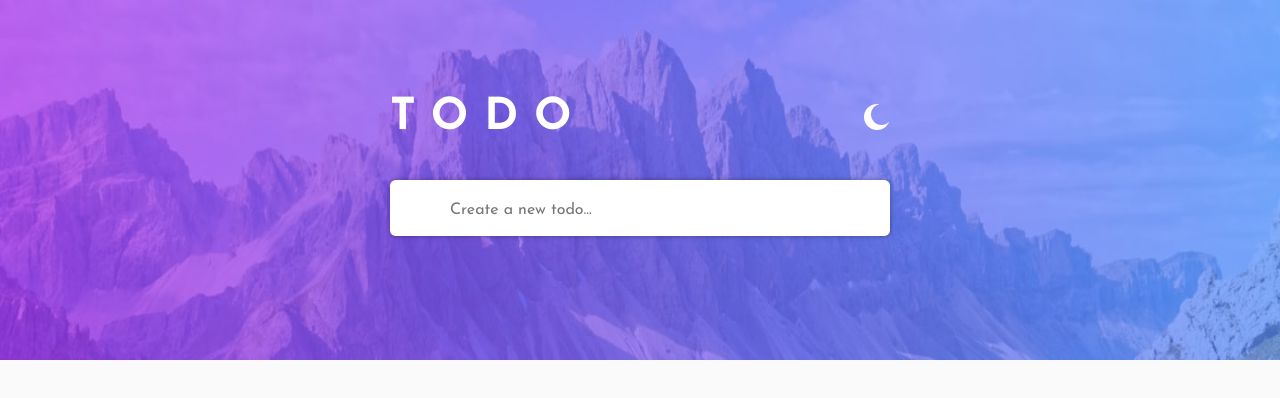
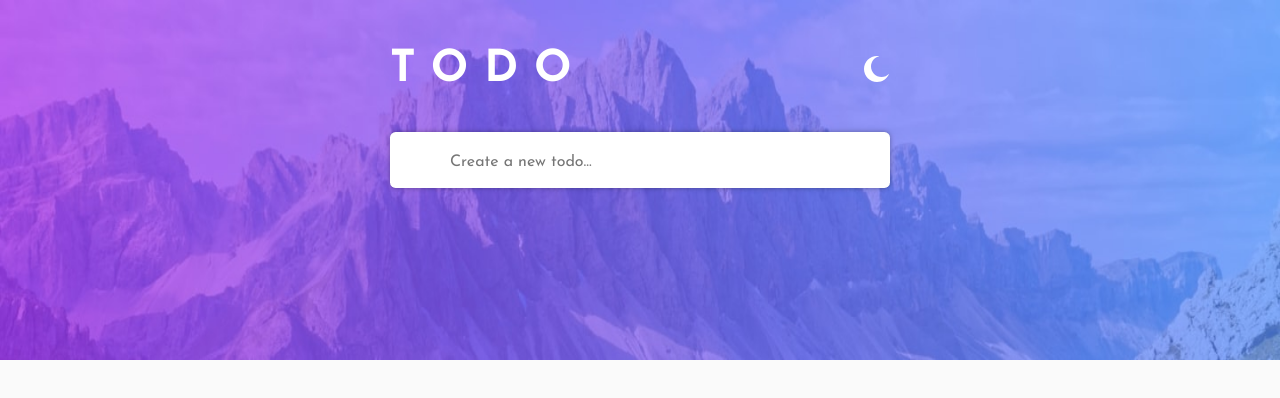
Before and after one commit to naveen-27/todo-app, a React (Create React App) app: page / in a window 1280 px wide. Shown: the top 398 px of the page. Built offline with nearby package versions, Linux system fonts and the light colour scheme; the HTML template or start-up script is replaced by a standard one.

Commit message:
Fixed content cramping in smaller viewport heights

```diff
--- a/src/stylesheets/TodoApp.module.css
+++ b/src/stylesheets/TodoApp.module.css
@@ -1,13 +1,13 @@
 .App-container {
-  height: 100vh;
+  min-height: max(100vh, 600px);
   background-color: var(--app-background);
   background-repeat: no-repeat;
-  background-size: 100% 45%;
+  background-size: 100% max(300px, 45%);
   padding: 2rem 1rem;
   transition: background 500ms ease;
 }
 
 .Todo-wrapper {
   width: min(500px, 95%);
-  margin: 4rem auto 0 auto;
+  margin: 1rem auto 0 auto;
 }
```
